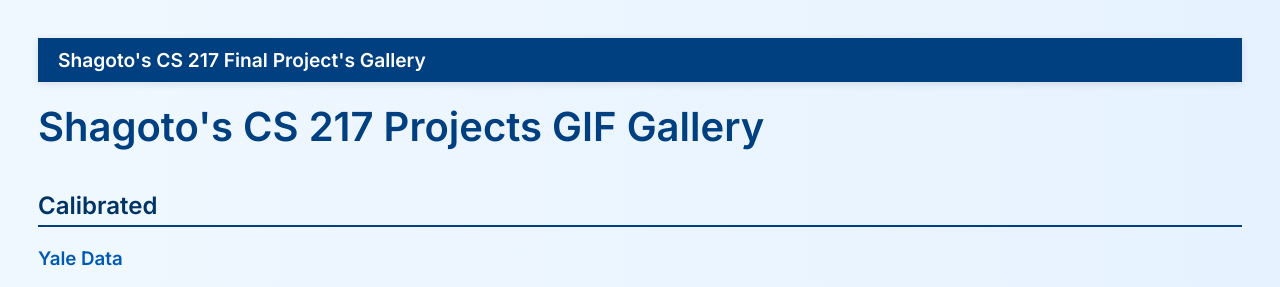
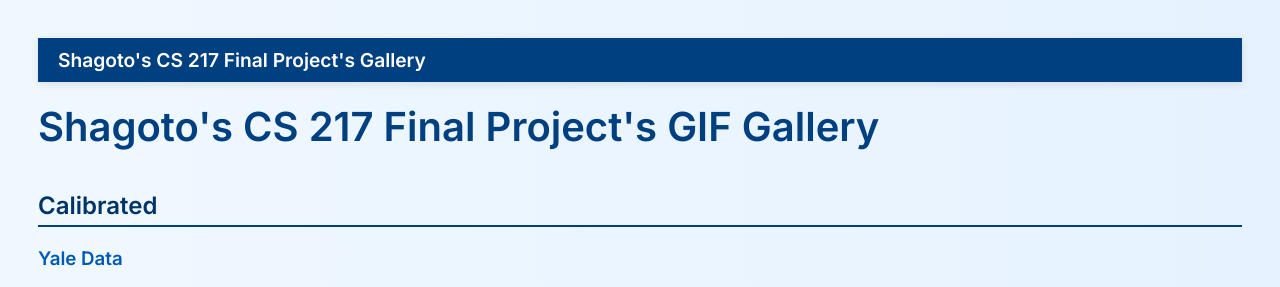
Before and after one commit to shrestho10/shagoto-mesh-website, a plain HTML site: page index.html in a window 1280 px wide. Shown: the top 287 px of the page. Drawn offline with Linux system fonts and the light colour scheme.

Commit message:
Update index.html

```diff
--- a/index.html
+++ b/index.html
@@ -86,7 +86,7 @@
 
   <header>Shagoto's CS 217 Final Project's Gallery</header>
 
-  <h1>Shagoto's CS 217 Projects GIF Gallery</h1>
+  <h1>Shagoto's CS 217 Final Project's GIF Gallery</h1>
 
   <div class="folder">
     <h2>Calibrated</h2>
```
